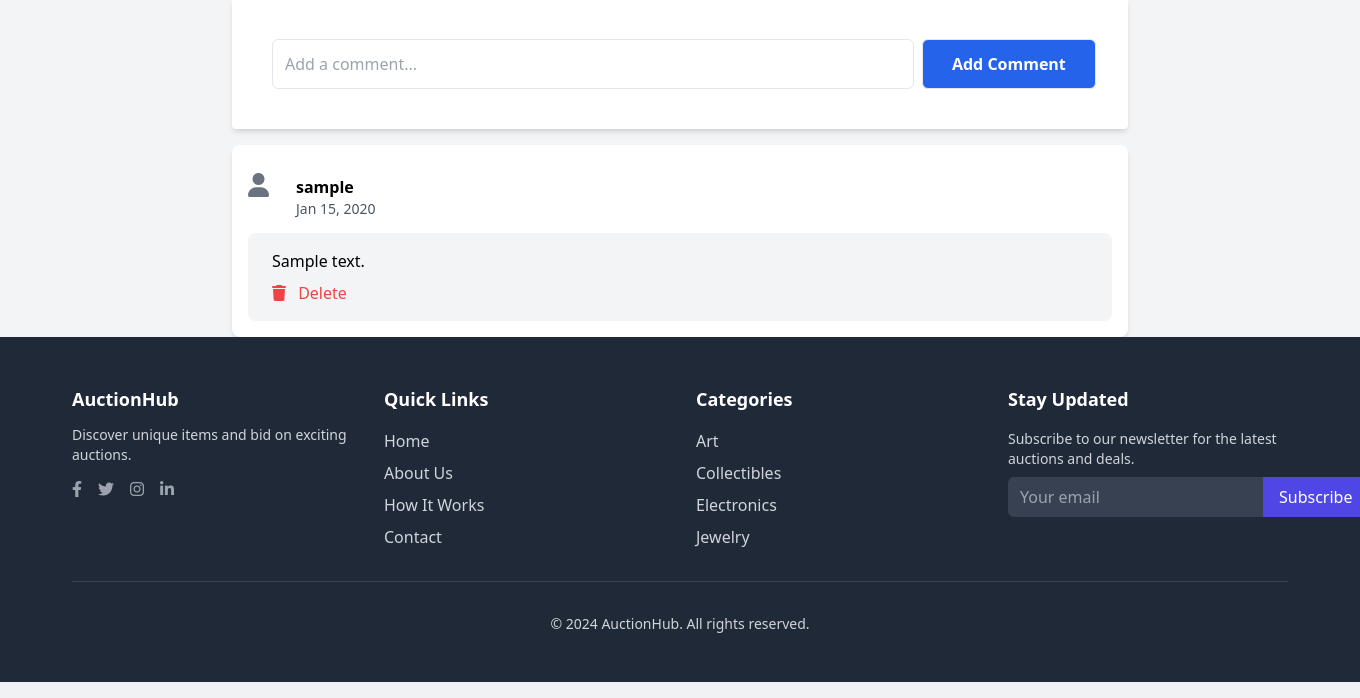
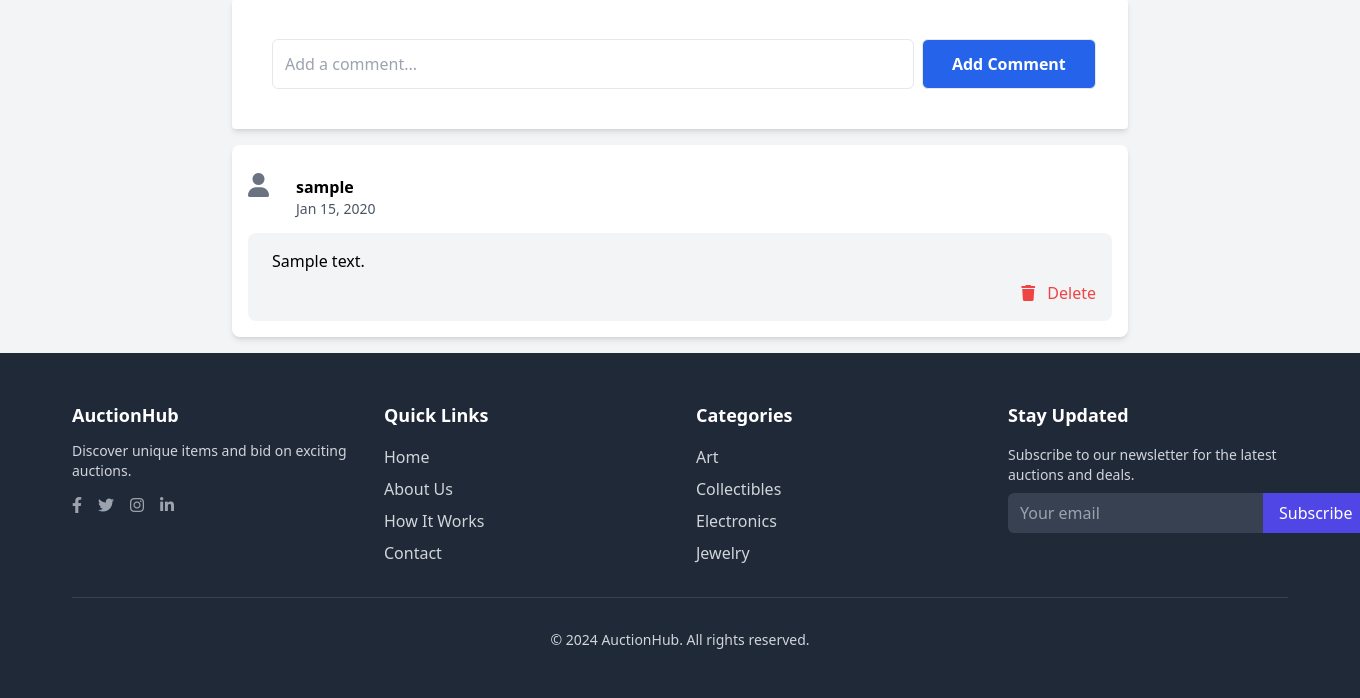
Before and after one commit to Jagarut/dj_htmx_sub, a Django app: page /listing/1/ in a window 1360 px wide. Shown: the part 738-1436 px from the top of the page. Run offline with Django 5.2, Linux system fonts and the light colour scheme; a user stored in the database is signed in; tables that the repository leaves empty hold one stand-in row (values such as "Sample post"); grey boxes marked "Sample" are stand-in pictures; some libraries are stand-ins or nearby versions.

Commit message:
move delete to right

```diff
--- a/templates/auction/snippets/add_comment.html
+++ b/templates/auction/snippets/add_comment.html
@@ -5,7 +5,8 @@
            hx-post="{% url 'add_comment' listing.id %}"
            hx-headers='{"X-CSRFToken": "{{ csrf_token }}"}'
            hx-target="#comments"
-           hx-swap="afterbegin">
+           hx-swap="afterbegin"
+           _="on htmx:afterRequest reset() me">
 
       <div class="w-full  p-2">{{ commentform }}</div>
       <button
--- a/templates/auction/snippets/comments.html
+++ b/templates/auction/snippets/comments.html
@@ -5,7 +5,7 @@
   }
 </style>
 
-  <div id="comment-{{ comment.id }}" hx-target="this" class="container mx-auto max-w-4xl ">
+  <div id="comment-{{ comment.id }}" hx-target="this" class="container mx-auto max-w-4xl my-4">
     <div class="bg-white p-4 rounded-lg shadow-md w-full overflow-hidden">
       <div class="flex items-center">
         <i class="fas fa-user fa-xl w-12 h-12 rounded-full mt-6  text-gray-500"></i>
@@ -19,7 +19,7 @@
 
 
         {% if comment.user == user %}
-        <div class="mt-2">
+        <div class="flex justify-end mt-2">
           <a hx-delete="{% url 'delete_comment' comment.id %}"
              hx-headers='{"X-CSRFToken": "{{ csrf_token }}"}'
              hx-confirm="Are you sure you want to delete this comment?"
--- a/templates/base.html
+++ b/templates/base.html
@@ -12,6 +12,7 @@
     <script src="https://cdnjs.cloudflare.com/ajax/libs/alpinejs/2.3.0/alpine.js" integrity="sha512-nIwdJlD5/vHj23CbO2iHCXtsqzdTTx3e3uAmpTm4x2Y8xCIFyWu4cSIV8GaGe2UNVq86/1h9EgUZy7tn243qdA==" crossorigin="anonymous" referrerpolicy="no-referrer"></script>
     <script src="https://cdn.tailwindcss.com"></script>
     <script src="https://unpkg.com/htmx.org@2.0.2" integrity="sha384-Y7hw+L/jvKeWIRRkqWYfPcvVxHzVzn5REgzbawhxAuQGwX1XWe70vji+VSeHOThJ" crossorigin="anonymous"></script>
+    <script src="https://unpkg.com/hyperscript.org@0.9.12"></script>
     {% block style %}
 
     {% endblock style %}
```
